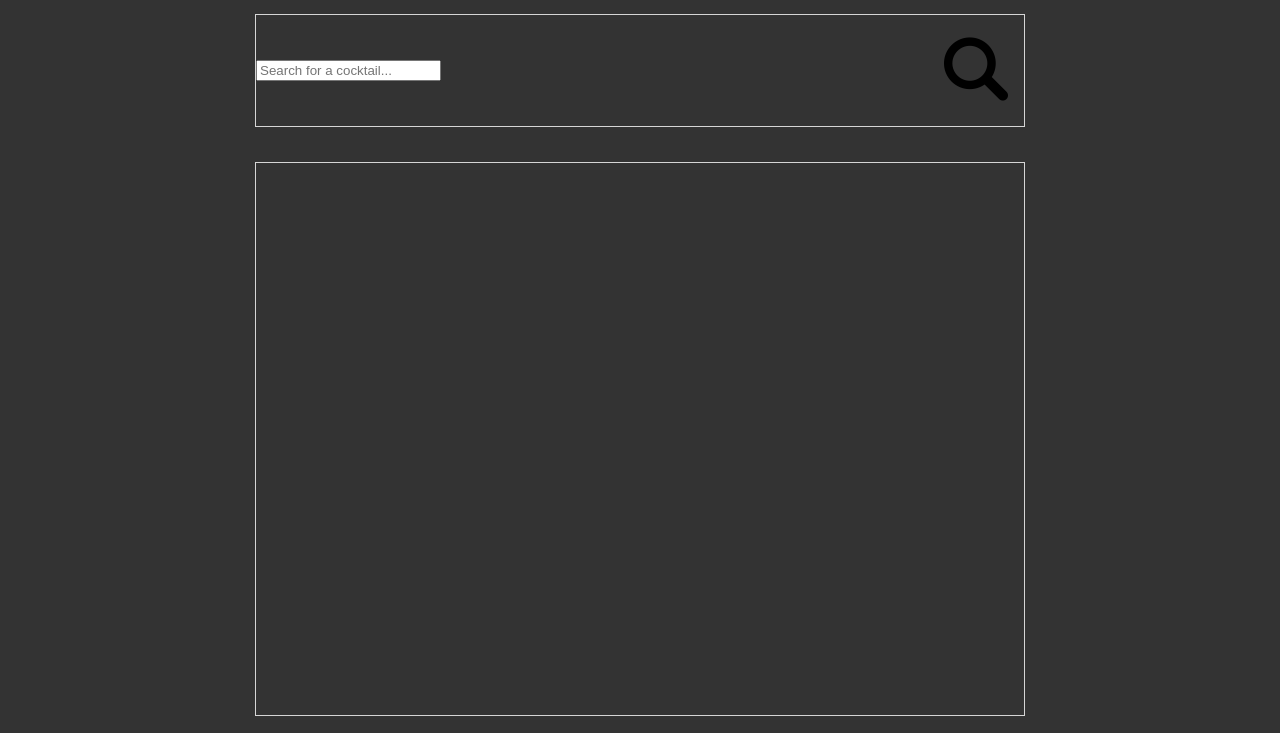
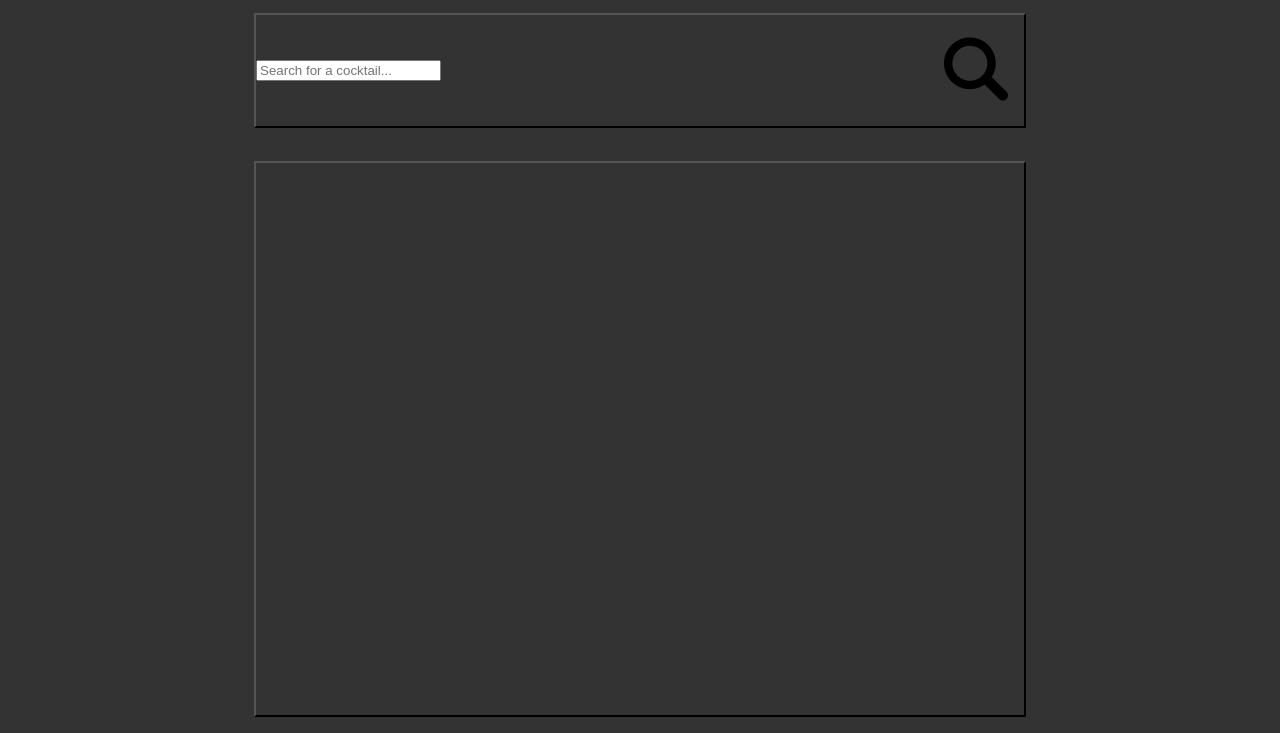
Before and after one commit to JMU-CS343/Mixionary, a plain HTML site: page index.html in a window 1280 px wide. Shown: the part 67-800 px from the top of the page. Drawn offline with nearby package versions, Linux system fonts and the light colour scheme.

Commit message:
box borders, adds depth

```diff
--- a/css/index.css
+++ b/css/index.css
@@ -29,7 +29,7 @@ body{
 
 #searchBar {
     width: 60vw;
-    border: solid var(--light-gray) 1px;
+    border: 2px outset buttonborder;
     height: 15%;
     font-family: fantasy;
     display: flex;
@@ -39,7 +39,8 @@ body{
 
 #results {
     width: 60vw;
-    border: solid var(--light-gray) 1px;
+    border: 2px outset buttonborder;
+    /* border: solid var(--light-gray) 1px; */
     height: 75%;
     display: flex;
     flex-direction: column;
```
